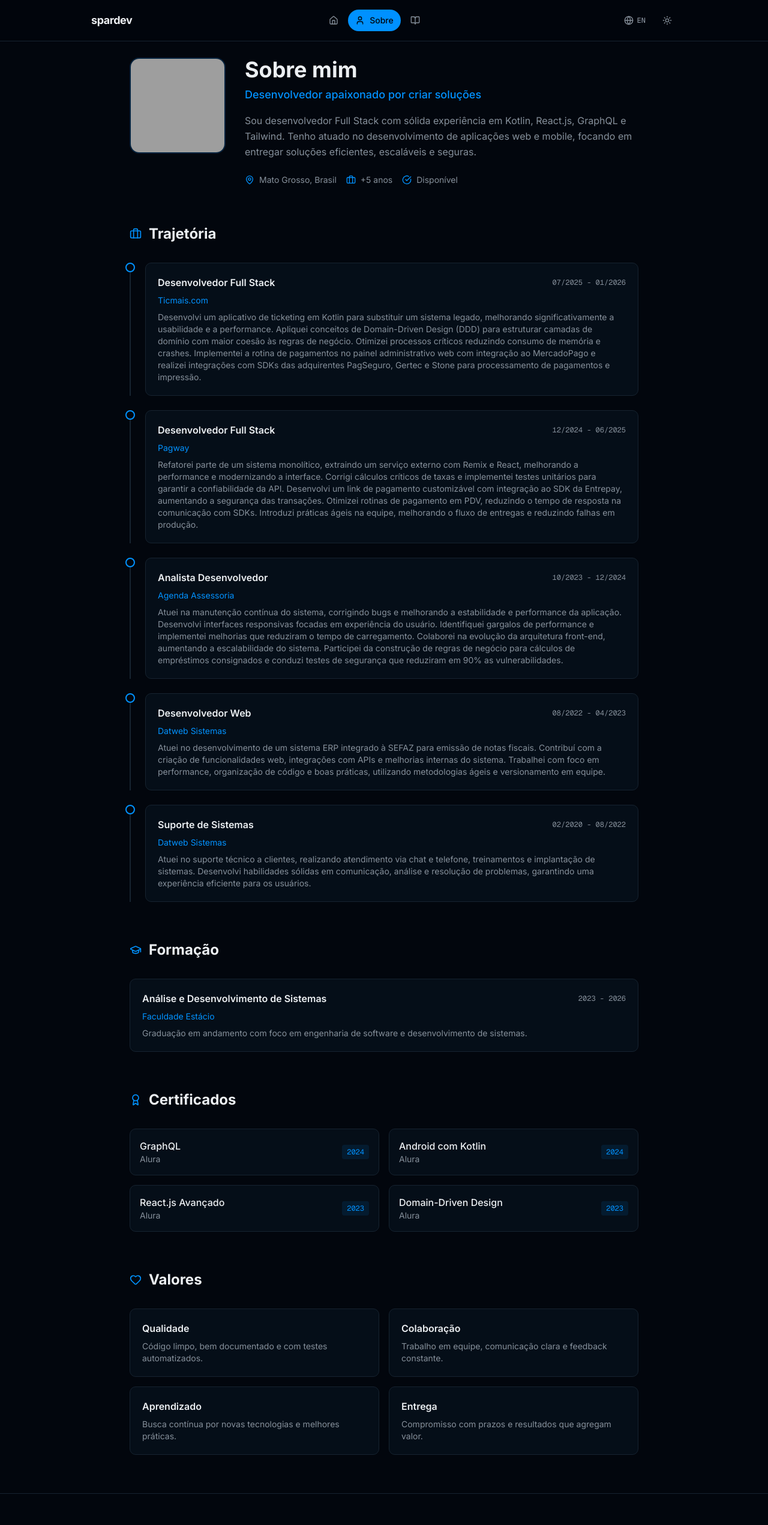
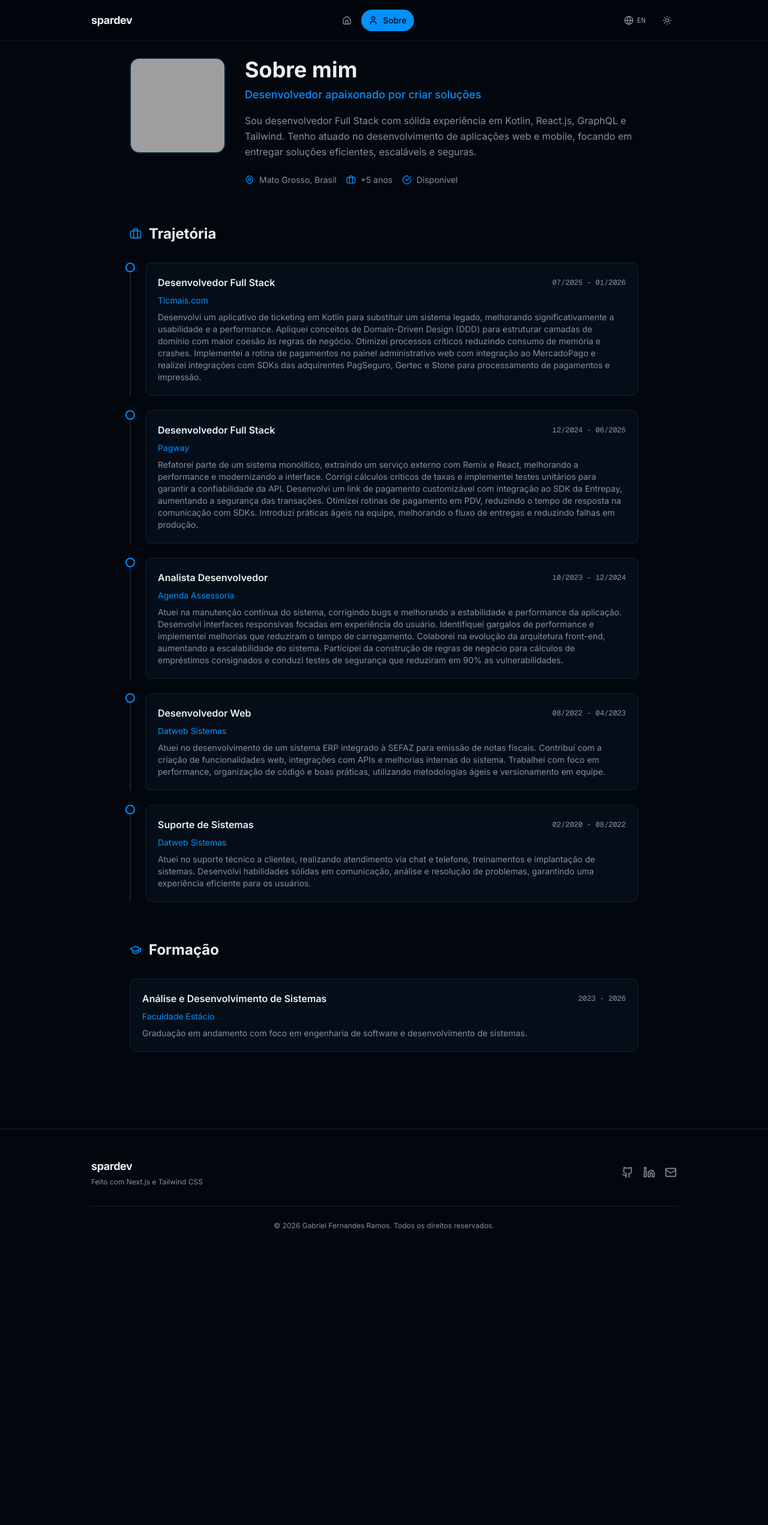
Before and after one commit to spardevv/portfolio, a Next.js app: page /sobre in a window 1280 px wide. Shown: the top 2543 px of the page at 60% size. After the commit the page ends 2100 px from the top, so only its background shows below. Built offline with nearby package versions, Linux system fonts and the light colour scheme; grey boxes are pictures that could not be loaded.

Commit message:
fix: remove wrong infos

```diff
--- a/app/sobre/page.tsx
+++ b/app/sobre/page.tsx
@@ -176,7 +176,7 @@ export default function SobrePage() {
           </motion.section>
 
           {/* Certificates Section */}
-          <motion.section
+          {/* <motion.section
             initial="hidden"
             whileInView="visible"
             viewport={{ once: true, margin: "-50px" }}
@@ -215,10 +215,10 @@ export default function SobrePage() {
                 </MotionDiv>
               ))}
             </div>
-          </motion.section>
+          </motion.section> */}
 
           {/* Values Section */}
-          <motion.section
+          {/* <motion.section
             initial="hidden"
             whileInView="visible"
             viewport={{ once: true, margin: "-50px" }}
@@ -251,7 +251,7 @@ export default function SobrePage() {
                 </MotionDiv>
               ))}
             </div>
-          </motion.section>
+          </motion.section> */}
         </div>
       </main>
       <Footer />
--- a/components/header.tsx
+++ b/components/header.tsx
@@ -20,7 +20,7 @@ export function Header() {
   const navItems = [
     { label: t.home, href: "/", icon: Home },
     { label: t.about, href: "/sobre", icon: User },
-    { label: t.blog, href: "/blog", icon: BookOpen },
+    // { label: t.blog, href: "/blog", icon: BookOpen },
   ];
 
   const isActive = (href: string) => {
```
Also changed, not shown: 1 other file (tests, documents, lock files or other folders).
